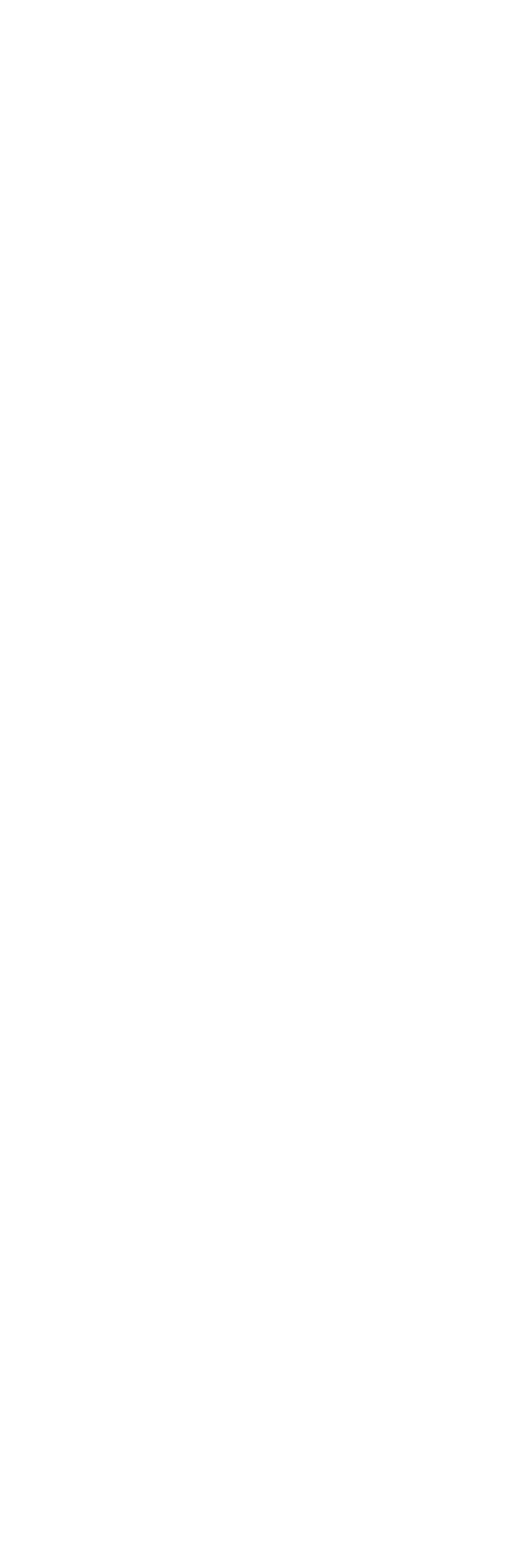
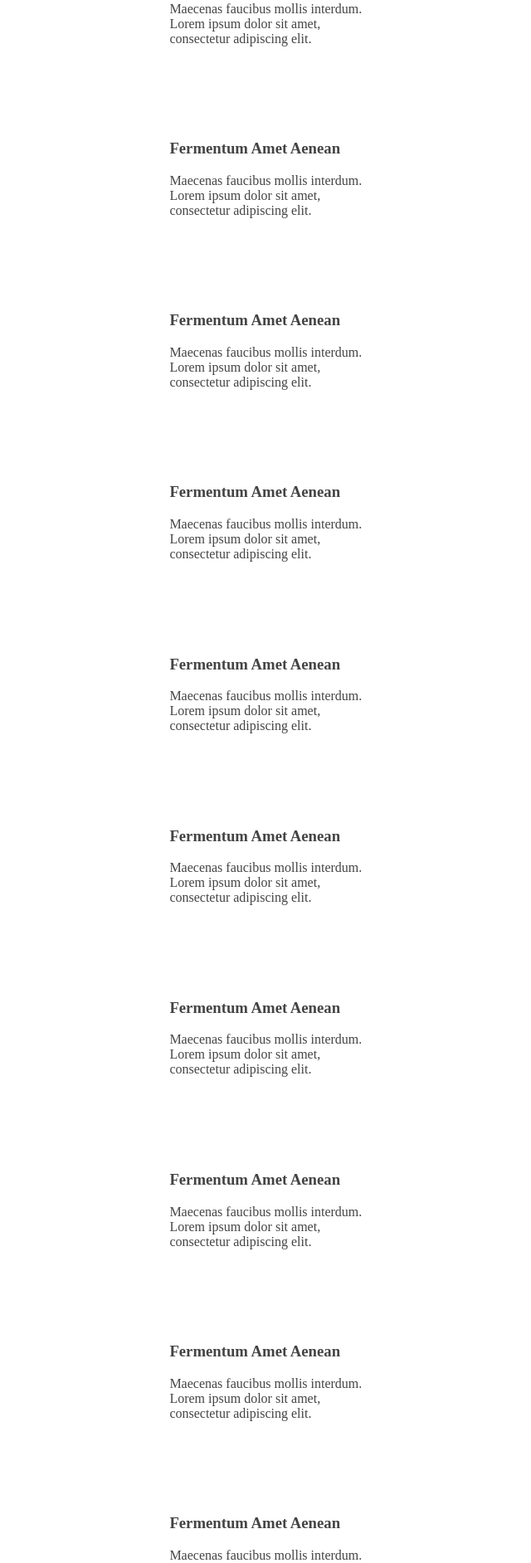
Before and after one commit to spring-media/bscmp-evaluation-next-suspense, a Next.js app: page / in a window 1280 px wide. Shown: the part 880-2764 px from the top of the page at 83% size, without its empty margins (576-1216 px from the left). Before the commit the page ends 850 px from the top, so only its background shows below. Built offline with nearby package versions, Linux system fonts and the light colour scheme.

Commit message:
article body and click

```diff
--- a/components/article.js
+++ b/components/article.js
@@ -1,6 +1,6 @@
 export default function Article({ column = "1 / 1" }) {
   return (
-    <article>
+    <article onClick={() => console.log(column)}>
       <style jsx>{`
         article {
           grid-column: ${column};
--- /dev/null
+++ b/components/body.js
@@ -0,0 +1,56 @@
+import Article from "./article";
+
+export default function Header() {
+  return (
+    <header>
+      <style jsx>{`
+        header {
+          display: grid;
+          grid-gap: 2%;
+          grid-template-columns: 32% 32% 32%;
+          color: #444;
+          padding: 10px;
+        }
+      `}</style>
+      <Article column="1 / 1" />
+      <Article column="2 / 2" />
+      <Article column="3 / 3" />
+
+      <Article column="1 / 1" />
+      <Article column="2 / 2" />
+      <Article column="3 / 3" />
+
+      <Article column="1 / 1" />
+      <Article column="2 / 2" />
+      <Article column="3 / 3" />
+
+      <Article column="1 / 1" />
+      <Article column="2 / 2" />
+      <Article column="3 / 3" />
+
+      <Article column="1 / 1" />
+      <Article column="2 / 2" />
+      <Article column="3 / 3" />
+
+      <Article column="1 / 1" />
+      <Article column="2 / 2" />
+      <Article column="3 / 3" />
+
+      <Article column="1 / 1" />
+      <Article column="2 / 2" />
+      <Article column="3 / 3" />
+
+      <Article column="1 / 1" />
+      <Article column="2 / 2" />
+      <Article column="3 / 3" />
+
+      <Article column="1 / 1" />
+      <Article column="2 / 2" />
+      <Article column="3 / 3" />
+
+      <Article column="1 / 1" />
+      <Article column="2 / 2" />
+      <Article column="3 / 3" />
+    </header>
+  );
+}
--- a/pages/index.js
+++ b/pages/index.js
@@ -1,4 +1,5 @@
 import Header from "../components/header";
+import Body from "../components/body";
 
 export default function Home() {
   return (
@@ -12,6 +13,7 @@ export default function Home() {
       `}</style>
 
       <Header />
+      <Body />
     </section>
   );
 }
```
